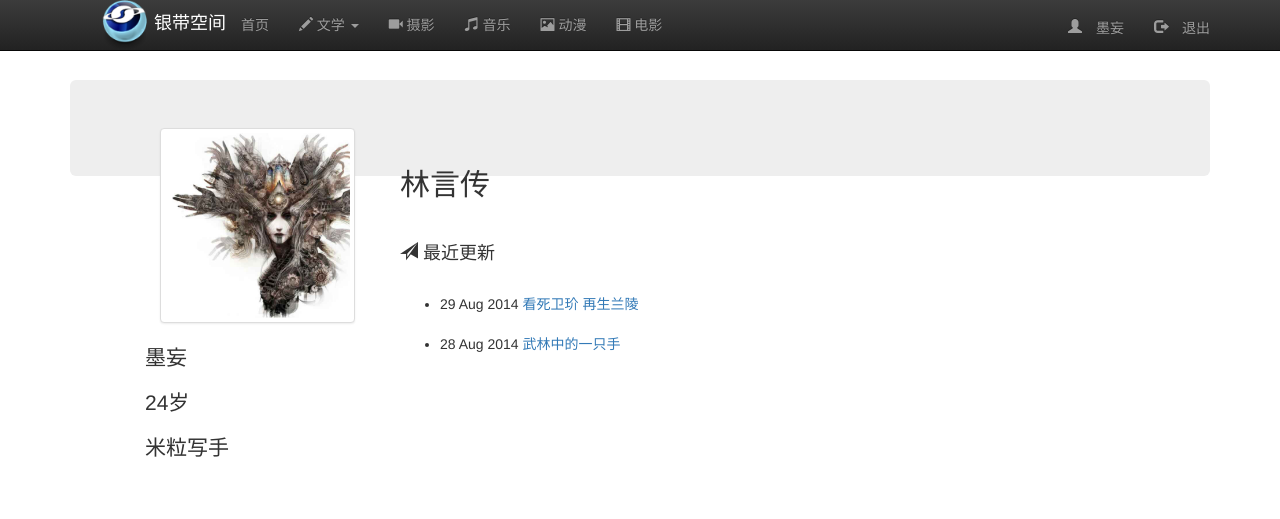
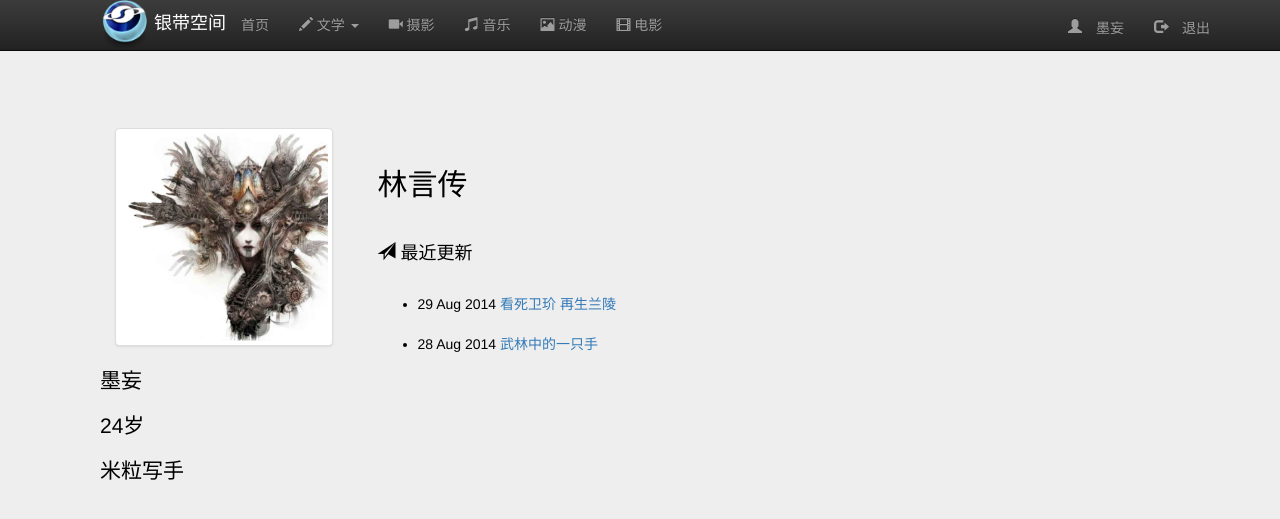
Before and after one commit to BravenHao/blog.indite.club, a Jekyll site: the page built from index.html, in a window 1280 px wide. Shown: the top 519 px of the page. Built offline with Jekyll 4.4.1, drawn with Linux system fonts in a browser that asks for light colours; nearby versions of some CDN libraries.

Commit message:
change headpage

```diff
--- a/index.html
+++ b/index.html
@@ -19,7 +19,7 @@ title: 林言传
 		<script src="http://cdn.bootcss.com/bootstrap/3.2.0/js/bootstrap.min.js"></script>
 <title>{{ page.title }}</title>
 </head>
-<body>
+<body class="jumbotron">
 <header role="banner" class="navbar navbar-inverse navbar-fixed-top bs-docs-nav">
 	<div class="navbar-header" style="margin-left:100px;">
 		<a href="http://www.indite.club/" target="_blank" title="银带空间"><img src="/images/logo.ico" height="50px"></a>
@@ -48,7 +48,7 @@ title: 林言传
 		</nav>
 	</div>
 </header>
-<div class="jumbotron" style="margin-top:60px;">
+<div class="container" style="margin-top:60px;">
 	<div class="col-md-3">
 		<div class="col-xs-12 col-md-12">
 		    <a href="#" class="thumbnail">
```
